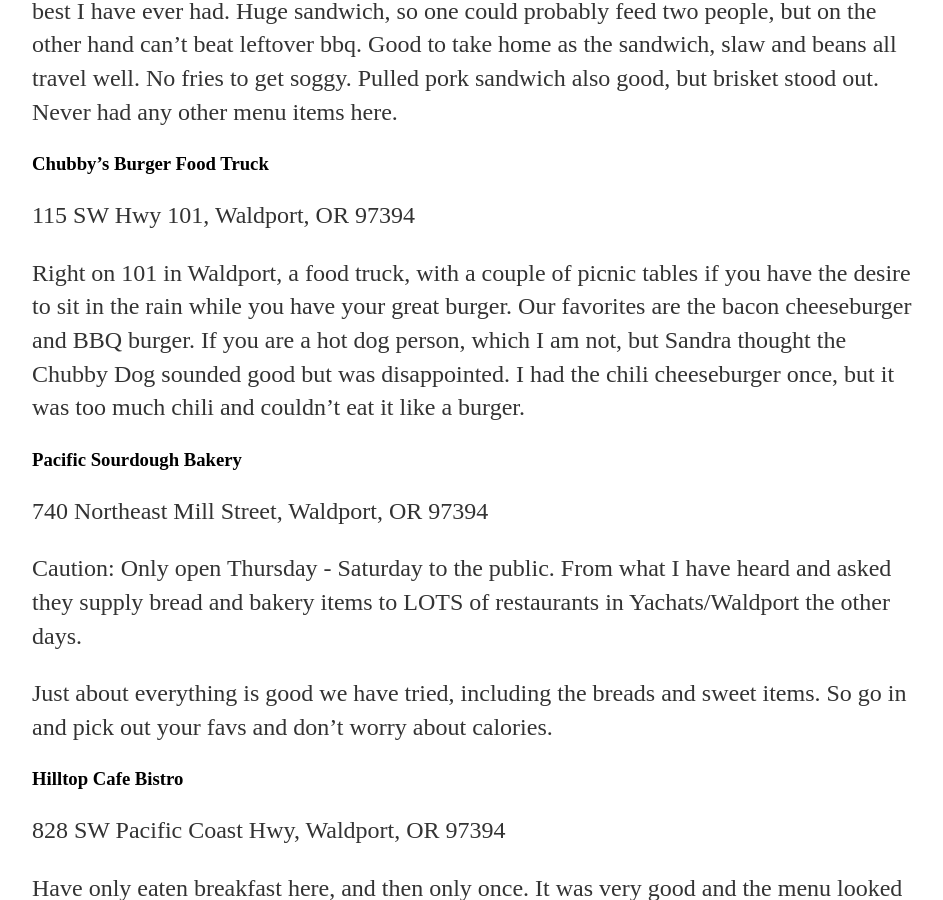
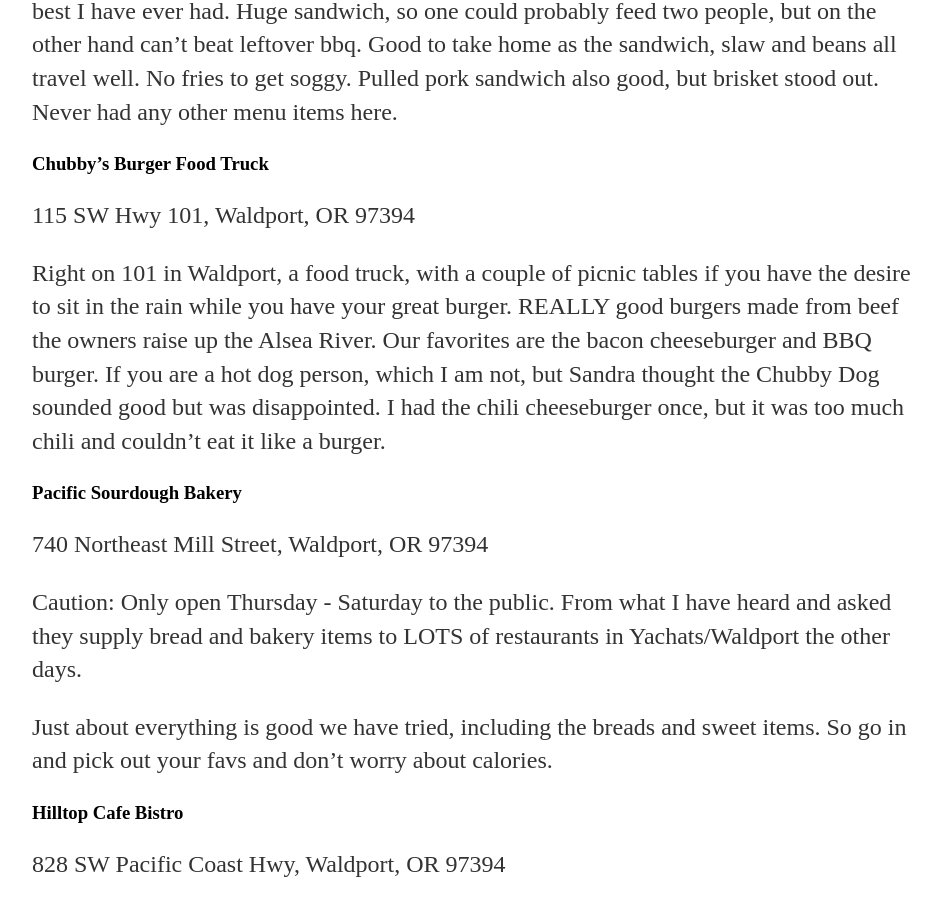
Before and after one commit to mboles/mboles.github.io, a Jekyll site: the page built from restaurants/index.html, in a window 1280 px wide and 900 px high, scrolled down 2866 px. Shown: the whole window, without its empty margins (160-1103 px from the left). Built offline with Jekyll 4.4.1, drawn with Linux system fonts in a browser that asks for light colours.

Commit message:
Minor edit

```diff
--- a/restaurants/index.html
+++ b/restaurants/index.html
@@ -78,7 +78,7 @@
 <h3>Chubby’s Burger Food Truck</h3>
 <p>115 SW Hwy 101, Waldport, OR 97394</p>
 
-<p>Right on 101 in Waldport, a food truck, with a couple of picnic tables if you have the desire to sit in the rain while you have your great burger. Our favorites are the bacon cheeseburger and BBQ burger. If you are a hot dog person, which I am not, but Sandra thought the Chubby Dog sounded good but was disappointed. I had the chili cheeseburger once, but it was too much chili and couldn’t eat it like a burger.</p>
+<p>Right on 101 in Waldport, a food truck, with a couple of picnic tables if you have the desire to sit in the rain while you have your great burger. REALLY good burgers made from beef the owners raise up the Alsea River. Our favorites are the bacon cheeseburger and BBQ burger. If you are a hot dog person, which I am not, but Sandra thought the Chubby Dog sounded good but was disappointed. I had the chili cheeseburger once, but it was too much chili and couldn’t eat it like a burger.</p>
 
 
 <h3>Pacific Sourdough Bakery</h3>
```
